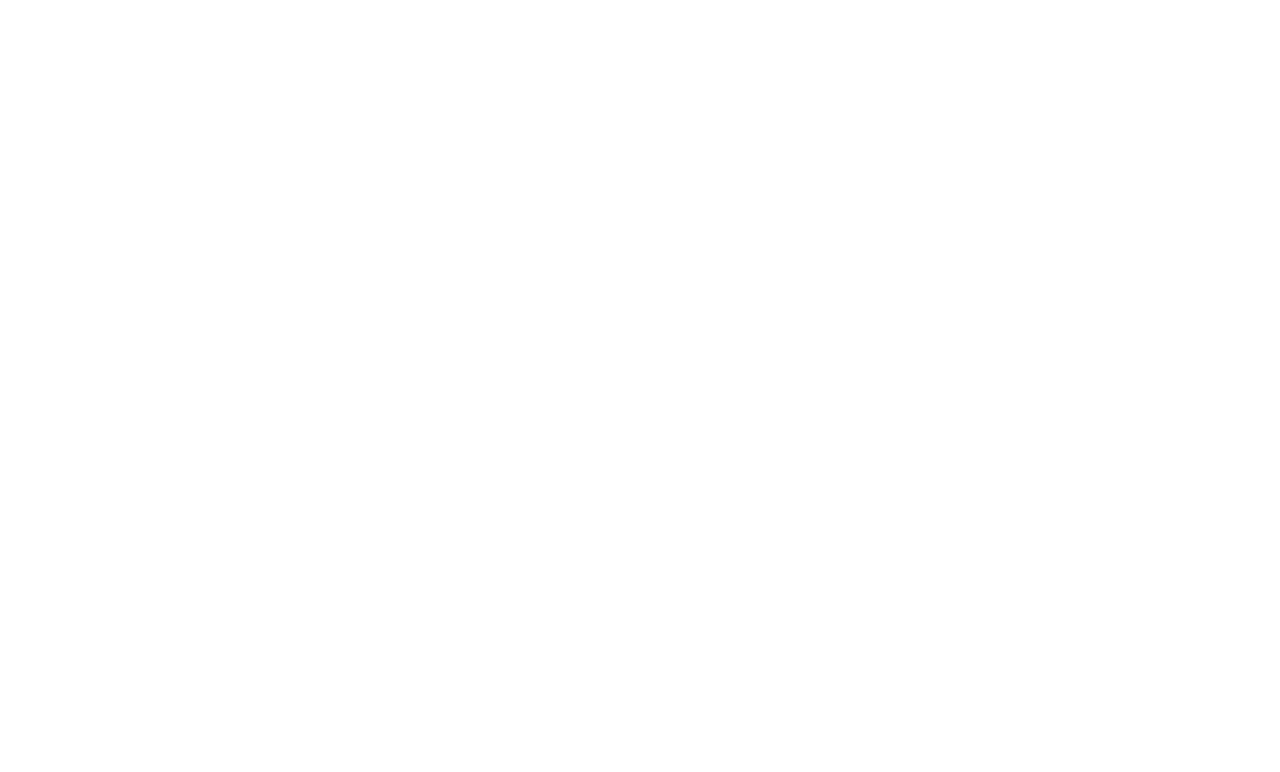
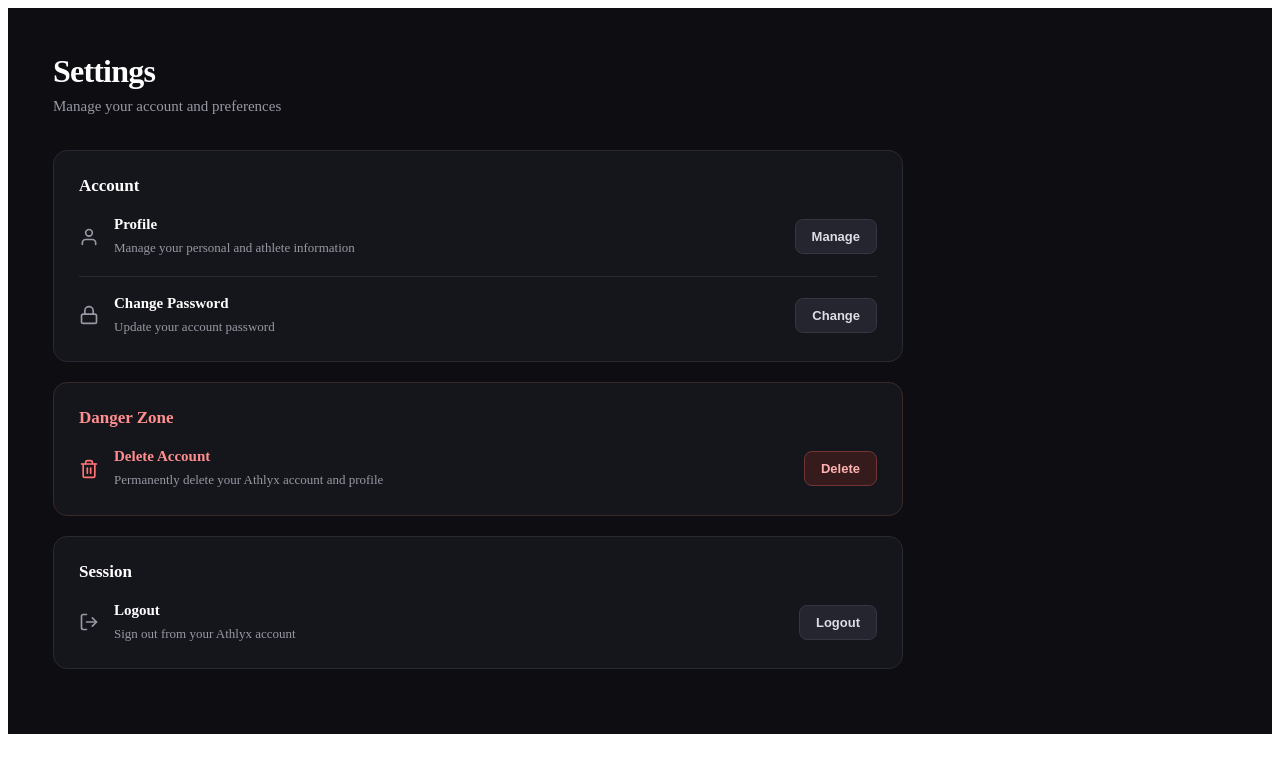
Before and after one commit to ankushbuilds/athlyx-mini-project, a React (Vite) app in the folder frontend/: page /athlete/settings in a window 1280 px wide. Before the commit this address had no page. Shown: the top 772 px of the page. Built offline with nearby package versions, Linux system fonts and the light colour scheme.

Commit message:
added settings page

```diff
--- a/frontend/src/App.jsx
+++ b/frontend/src/App.jsx
@@ -5,6 +5,7 @@
 import AthleteDashboard from "./pages/AthleteDashboard";
 import AthleteProfile from "./pages/AthleteProfile";
 import AthleteProfileView from "./pages/AthleteProfileView";
+import Settings from "./pages/Settings";
 
 const App = () => {
   return (
@@ -20,6 +21,7 @@
           path="/athlete/profile" element={<AthleteProfile />}
         />
         <Route path="/athlete/my-profile" element={<AthleteProfileView />} />
+       <Route path="/athlete/settings" element={<Settings />} />
       </Routes>
     </BrowserRouter>
   );
--- a/frontend/src/index.css
+++ b/frontend/src/index.css
@@ -2386,3 +2386,290 @@
     height:40px;
   }
 }
+
+/* Delete Account */
+/* Settings */
+
+.settings-page{
+  min-height:100%;
+  padding:45px;
+  background:#0d0d12;
+  color:#ffffff;
+  box-sizing:border-box;
+}
+
+.settings-header{
+  margin-bottom:35px;
+}
+
+.settings-header h1{
+  margin:0 0 8px;
+  font-size:32px;
+  font-weight:700;
+  letter-spacing:-0.8px;
+  color:#ffffff;
+}
+
+.settings-header p{
+  margin:0;
+  color:#9999a5;
+  font-size:15px;
+}
+
+.settings-section{
+  width:100%;
+  max-width:850px;
+  margin-bottom:20px;
+  padding:25px;
+  background:#15151c;
+  border:1px solid #292932;
+  border-radius:14px;
+  box-sizing:border-box;
+}
+
+.settings-section h2{
+  margin:0 0 20px;
+  font-size:17px;
+  font-weight:600;
+  color:#ffffff;
+}
+
+.settings-item{
+  display:flex;
+  align-items:center;
+  justify-content:space-between;
+  gap:20px;
+  padding:18px 0;
+  border-top:1px solid #292932;
+}
+
+.settings-item:first-of-type{
+  border-top:none;
+  padding-top:0;
+}
+
+.settings-item:last-of-type{
+  padding-bottom:0;
+}
+
+.settings-item-left{
+  display:flex;
+  align-items:center;
+  gap:15px;
+  min-width:0;
+}
+
+.settings-item-left>svg{
+  width:20px;
+  height:20px;
+  flex-shrink:0;
+  color:#9999a5;
+}
+
+.settings-item-left h3{
+  margin:0 0 5px;
+  font-size:15px;
+  font-weight:600;
+  color:#ffffff;
+}
+
+.settings-item-left p{
+  margin:0;
+  font-size:13px;
+  line-height:1.5;
+  color:#9999a5;
+}
+
+.settings-item button{
+  flex-shrink:0;
+  padding:9px 16px;
+  border:1px solid #363642;
+  border-radius:8px;
+  background:#252530;
+  color:#dddde4;
+  font-size:13px;
+  font-weight:600;
+  cursor:pointer;
+  transition:all .2s ease;
+}
+
+.settings-item button:hover{
+  background:#2d2d39;
+  border-color:#454550;
+  color:#ffffff;
+}
+
+.danger-section{
+  border-color:#3b2929;
+}
+
+.danger-section h2{
+  color:#ff8f8f;
+}
+
+.delete-item{
+  border-top-color:#3b2929;
+}
+
+.delete-item .settings-item-left>svg{
+  color:#ff7373;
+}
+
+.delete-item .settings-item-left h3{
+  color:#ff8f8f;
+}
+
+.delete-btn{
+  border:1px solid #713535!important;
+  background:#351b1b!important;
+  color:#ffb2b2!important;
+}
+
+.delete-btn:hover{
+  background:#451f1f!important;
+  border-color:#914545!important;
+}
+
+.delete-modal-overlay{
+  position:fixed;
+  inset:0;
+  z-index:1000;
+  display:flex;
+  align-items:center;
+  justify-content:center;
+  padding:20px;
+  background:rgba(0,0,0,.7);
+  box-sizing:border-box;
+}
+
+.delete-modal{
+  width:100%;
+  max-width:420px;
+  padding:30px;
+  background:#181820;
+  border:1px solid #30303a;
+  border-radius:16px;
+  text-align:center;
+  box-shadow:0 20px 50px rgba(0,0,0,.4);
+  box-sizing:border-box;
+}
+
+.delete-modal-icon{
+  width:42px;
+  height:42px;
+  margin-bottom:15px;
+  padding:10px;
+  border-radius:50%;
+  color:#ff7373;
+  background:#351b1b;
+}
+
+.delete-modal h2{
+  margin:0 0 10px;
+  font-size:21px;
+  font-weight:700;
+  color:#ffffff;
+}
+
+.delete-modal p{
+  margin:0 auto 25px;
+  max-width:340px;
+  color:#9999a5;
+  font-size:14px;
+  line-height:1.6;
+}
+
+.delete-modal-actions{
+  display:flex;
+  justify-content:center;
+  gap:10px;
+}
+
+.cancel-btn,
+.confirm-delete-btn{
+  border:none;
+  padding:11px 17px;
+  border-radius:8px;
+  font-size:13px;
+  font-weight:600;
+  cursor:pointer;
+  transition:all .2s ease;
+}
+
+.cancel-btn{
+  background:#252530;
+  border:1px solid #363642;
+  color:#dddde4;
+}
+
+.cancel-btn:hover{
+  background:#2d2d39;
+}
+
+.confirm-delete-btn{
+  background:#b42323;
+  color:#ffffff;
+}
+
+.confirm-delete-btn:hover{
+  background:#8f1d1d;
+}
+
+.cancel-btn:disabled,
+.confirm-delete-btn:disabled{
+  opacity:.6;
+  cursor:not-allowed;
+}
+
+@media(max-width:768px){
+
+  .settings-page{
+    padding:30px 20px;
+  }
+
+  .settings-header h1{
+    font-size:28px;
+  }
+
+  .settings-section{
+    padding:20px;
+  }
+}
+
+@media(max-width:520px){
+
+  .settings-page{
+    padding:25px 15px;
+  }
+
+  .settings-section{
+    padding:18px;
+  }
+
+  .settings-item{
+    flex-direction:column;
+    align-items:stretch;
+    gap:15px;
+  }
+
+  .settings-item button{
+    width:100%;
+  }
+
+  .settings-item-left{
+    align-items:flex-start;
+  }
+
+  .delete-modal{
+    padding:25px 20px;
+  }
+
+  .delete-modal-actions{
+    flex-direction:column;
+  }
+
+  .cancel-btn,
+  .confirm-delete-btn{
+    width:100%;
+  }
+}
--- /dev/null
+++ b/frontend/src/pages/Settings.jsx
@@ -0,0 +1,157 @@
+import { useState } from "react";
+import { useNavigate } from "react-router-dom";
+import axios from "axios";
+import { FiTrash2, FiLock, FiUser, FiLogOut } from "react-icons/fi";
+
+const Settings = () => {
+  const navigate = useNavigate();
+  const [showDeleteModal, setShowDeleteModal] = useState(false);
+  const [loading, setLoading] = useState(false);
+
+  const handleDeleteAccount = async () => {
+    try {
+      setLoading(true);
+
+      const token = localStorage.getItem("token");
+
+      await axios.delete("http://localhost:5000/api/auth/delete-account", {
+        headers: {
+          Authorization: `Bearer ${token}`
+        }
+      });
+
+      localStorage.removeItem("token");
+      localStorage.removeItem("user");
+
+      navigate("/auth");
+    } catch (error) {
+      console.error("Delete account error:", error);
+      alert(error.response?.data?.message || "Failed to delete account");
+    } finally {
+      setLoading(false);
+    }
+  };
+
+  const handleLogout = () => {
+    localStorage.removeItem("token");
+    localStorage.removeItem("user");
+    navigate("/auth");
+  };
+
+  return (
+    <div className="settings-page">
+      <div className="settings-header">
+        <h1>Settings</h1>
+        <p>Manage your account and preferences</p>
+      </div>
+
+      <div className="settings-section">
+        <h2>Account</h2>
+
+        <div className="settings-item">
+          <div className="settings-item-left">
+            <FiUser />
+            <div>
+              <h3>Profile</h3>
+              <p>Manage your personal and athlete information</p>
+            </div>
+          </div>
+
+          <button onClick={() => navigate("/profile")}>
+            Manage
+          </button>
+        </div>
+
+        <div className="settings-item">
+          <div className="settings-item-left">
+            <FiLock />
+            <div>
+              <h3>Change Password</h3>
+              <p>Update your account password</p>
+            </div>
+          </div>
+
+          <button>
+            Change
+          </button>
+        </div>
+      </div>
+
+      <div className="settings-section danger-section">
+        <h2>Danger Zone</h2>
+
+        <div className="settings-item delete-item">
+          <div className="settings-item-left">
+            <FiTrash2 />
+            <div>
+              <h3>Delete Account</h3>
+              <p>
+                Permanently delete your Athlyx account and profile
+              </p>
+            </div>
+          </div>
+
+          <button
+            className="delete-btn"
+            onClick={() => setShowDeleteModal(true)}
+          >
+            Delete
+          </button>
+        </div>
+      </div>
+
+      <div className="settings-section">
+        <h2>Session</h2>
+
+        <div className="settings-item">
+          <div className="settings-item-left">
+            <FiLogOut />
+            <div>
+              <h3>Logout</h3>
+              <p>Sign out from your Athlyx account</p>
+            </div>
+          </div>
+
+          <button onClick={handleLogout}>
+            Logout
+          </button>
+        </div>
+      </div>
+
+      {showDeleteModal && (
+        <div className="delete-modal-overlay">
+          <div className="delete-modal">
+            <FiTrash2 className="delete-modal-icon" />
+
+            <h2>Delete Account?</h2>
+
+            <p>
+              Are you sure you want to permanently delete your account?
+              This action cannot be undone.
+            </p>
+
+            <div className="delete-modal-actions">
+              <button
+                className="cancel-btn"
+                onClick={() => setShowDeleteModal(false)}
+                disabled={loading}
+              >
+                Cancel
+              </button>
+
+              <button
+                className="confirm-delete-btn"
+                onClick={handleDeleteAccount}
+                disabled={loading}
+              >
+                {loading ? "Deleting..." : "Yes, Delete Account"}
+              </button>
+            </div>
+          </div>
+        </div>
+      )}
+    </div>
+  );
+};
+
+export default Settings;
--- a/frontend/src/services/auth.service.js
+++ b/frontend/src/services/auth.service.js
@@ -1,7 +1,7 @@
 import axios from "axios";
 
 const API = axios.create({
-  baseURL: "http://localhost:5000/api",
+  baseURL: "http://localhost:5000/api/",
   headers: {
     "Content-Type": "application/json",
   },
```
